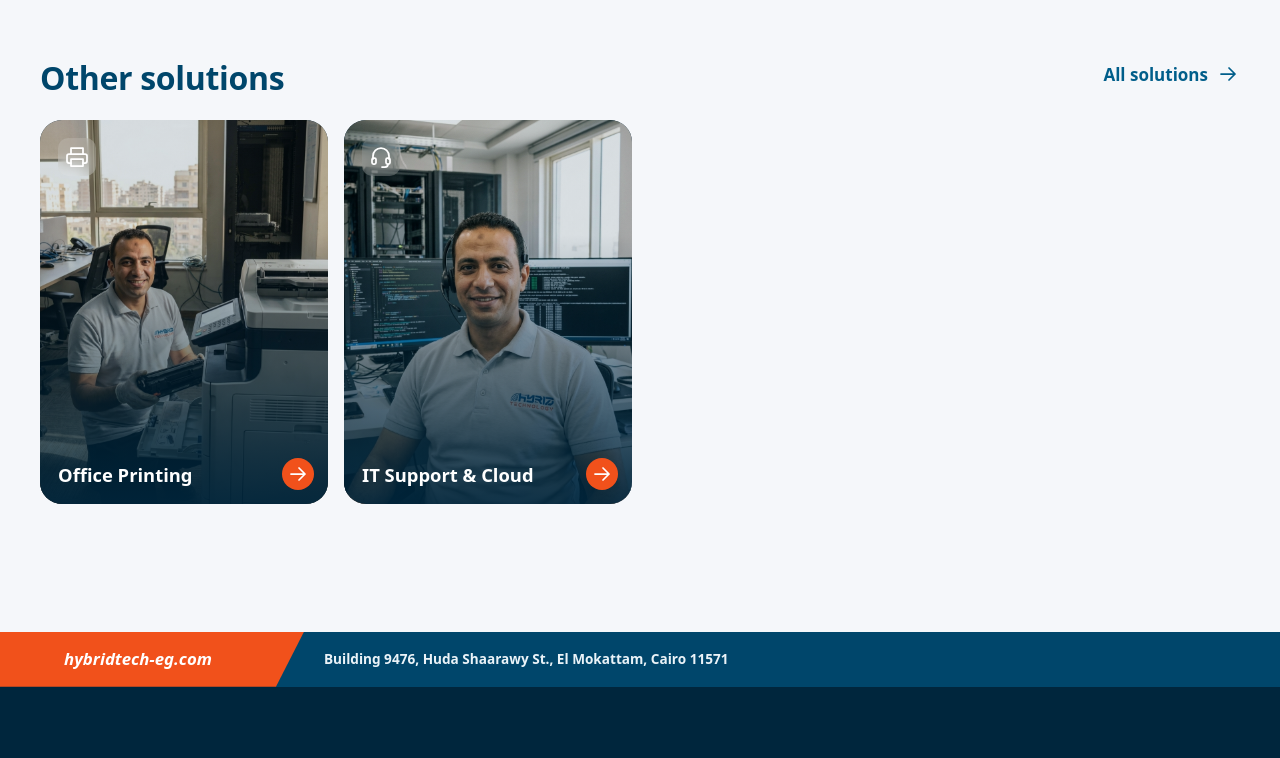
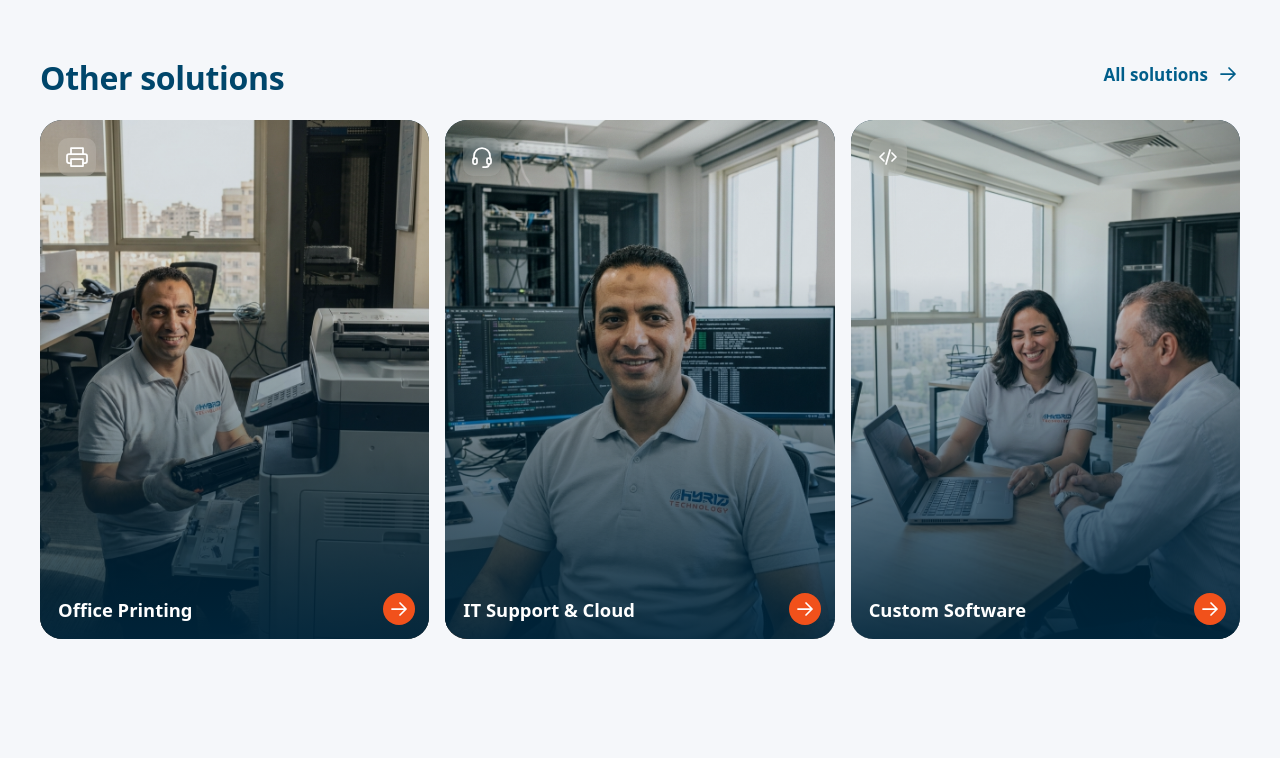
Before and after one commit to Yassin-Younis/hybridtech, an Astro site: page /hybridtech/solutions/infrastructure/ in a window 1280 px wide. Shown: the part 3390-4148 px from the top of the page. Built offline with nearby package versions, Linux system fonts and the light colour scheme; Astro itself is replaced by a stand-in of ours; animation ran at ten frames a second; a web font is replaced by a local one.

Commit message:
Solution pages: list Custom Software under Other solutions
Three other cards now, so the grid goes to three columns.

Co-Authored-By: Claude Opus 5.5 <noreply@anthropic.com>

```diff
--- a/src/views/Solution.astro
+++ b/src/views/Solution.astro
@@ -42,7 +42,11 @@ const solutionsHref = `${home}#solutions`;
 const contactHref = `${home}#contact`;
 const catalogueHref = `${path(lang, '/products')}?cat=${c.categories[0]}`;
 const wa = `https://wa.me/${site.whatsapp}?text=${encodeURIComponent(fill(ui.waTemplate, { solution: item.title }))}`;
-const others = items.filter((s) => s.id !== id);
+// The other solutions, then the custom software service (its own page, not /solutions/<id>/).
+const others = [
+  ...items.filter((s) => s.id !== id).map((s) => ({ id: s.id, icon: s.icon, title: s.title, href: path(lang, `/solutions/${s.id}`) })),
+  { id: 'software', icon: 'code', title: d.software.panel.title, href: path(lang, '/software') },
+];
 
 const origin = Astro.site?.origin ?? '';
 const pageUrl = origin + path(lang, `/solutions/${id}`);
@@ -187,7 +191,7 @@ const jsonLd = [
       <ul class="os__grid">
         {others.map((s, i) => (
           <li data-reveal style={`--d:${i * 80}ms`}>
-            <a class="ot" href={path(lang, `/solutions/${s.id}`)}>
+            <a class="ot" href={s.href}>
               <Image src={img(s.id)} alt="" format="webp" quality={62} widths={[320, 480, 640]} sizes="(min-width: 900px) 280px, 50vw" loading="lazy" decoding="async" class="ot__img" />
               <span class="ot__shade" aria-hidden="true"></span>
               <span class="ot__ic" aria-hidden="true"><Icon name={s.icon} /></span>
@@ -329,7 +333,7 @@ const jsonLd = [
   .os__head { display: flex; flex-wrap: wrap; align-items: end; justify-content: space-between; gap: 12px 24px; margin-block-end: 24px; }
   .os__title { font-size: clamp(1.5rem, 2.6vw, 2rem); color: var(--blue-deep); }
   .os__grid { display: grid; grid-template-columns: repeat(2, 1fr); gap: 12px; }
-  @media (min-width: 700px) { .os__grid { grid-template-columns: repeat(4, 1fr); gap: 16px; } }
+  @media (min-width: 700px) { .os__grid { grid-template-columns: repeat(3, 1fr); gap: 16px; } }
   .ot { position: relative; isolation: isolate; overflow: hidden; display: flex; flex-direction: column; justify-content: space-between; aspect-ratio: 4 / 5; padding: 14px; border-radius: var(--radius); color: #fff; background: var(--blue-ink); }
   @media (min-width: 700px) { .ot { aspect-ratio: 3 / 4; } }
   @media (min-width: 900px) { .ot { padding: 18px; border-radius: var(--radius-lg); } }
```
